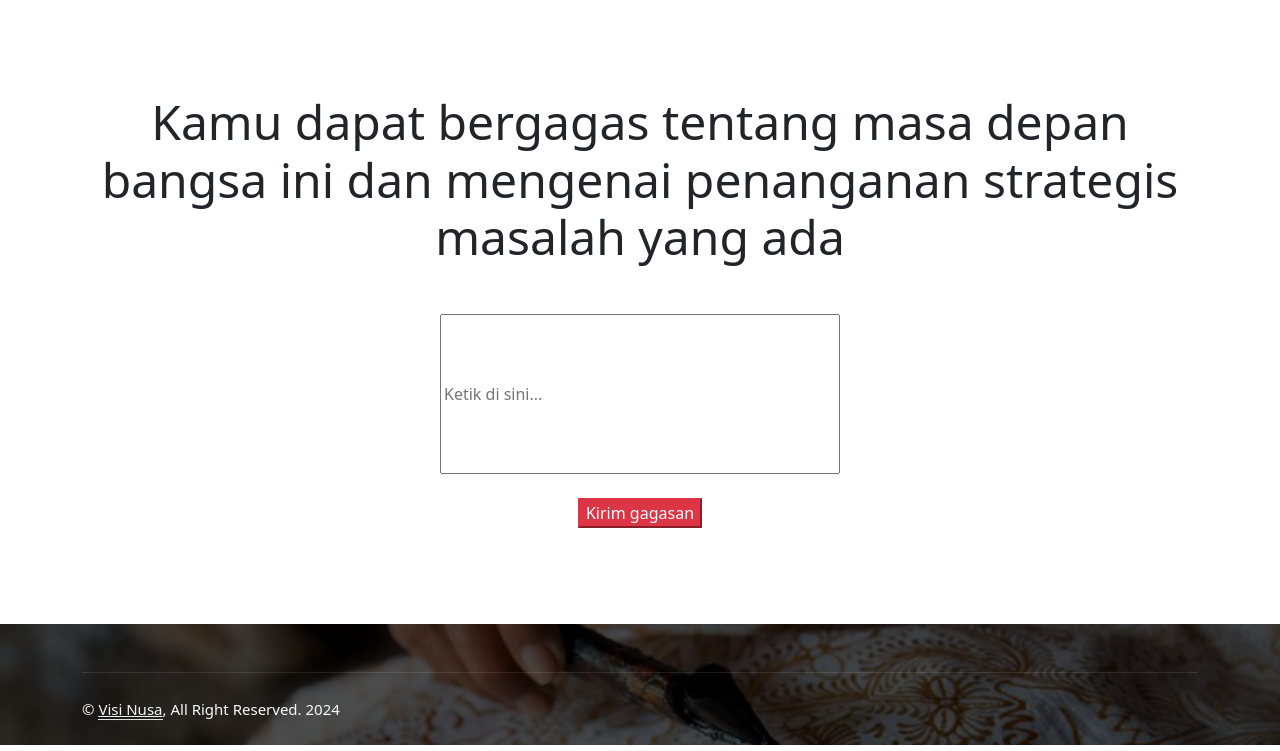
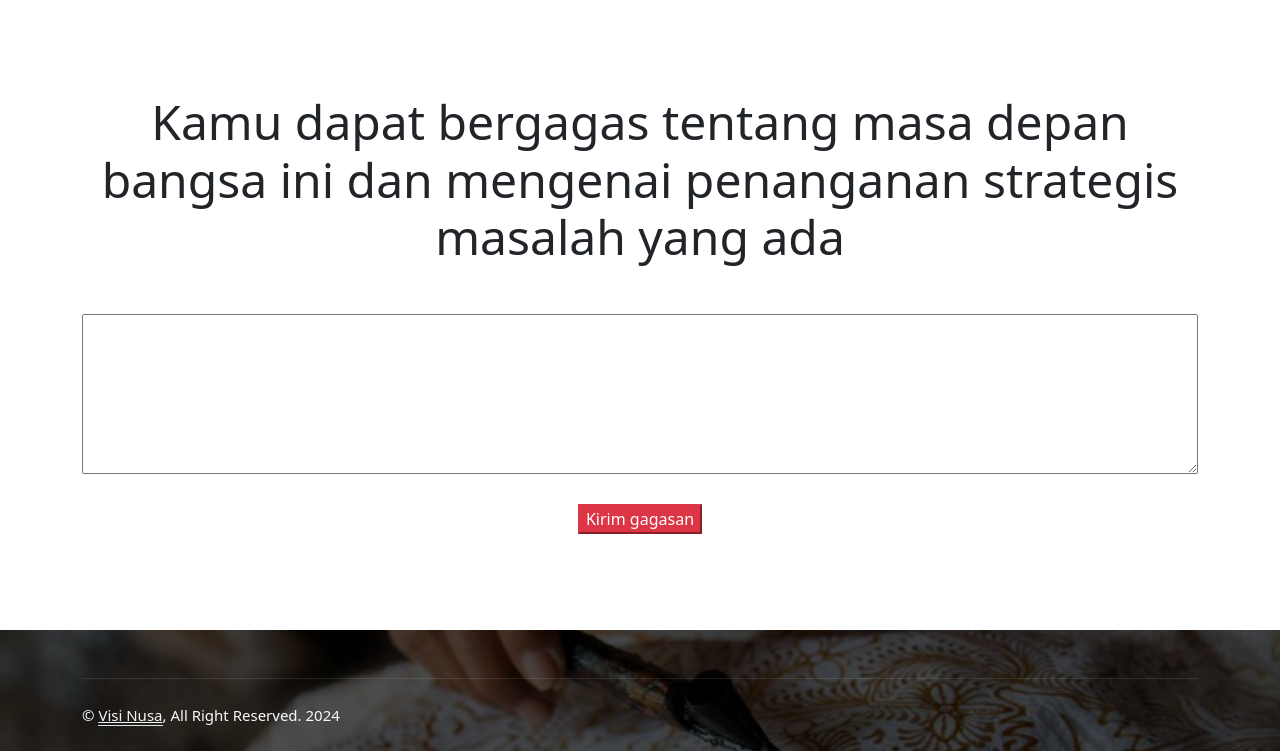
Before and after one commit to jeremi112/VisiNusa, a plain HTML site: page index.html in a window 1280 px wide. Shown: the part 5852-6603 px from the top of the page. Drawn offline with nearby package versions, Linux system fonts and the light colour scheme.

Commit message:
commit 2

```diff
--- a/index.html
+++ b/index.html
@@ -589,14 +589,29 @@
         >
           Kamu dapat bergagas tentang masa depan bangsa ini dan mengenai penanganan strategis masalah yang ada
         </h1>
-        <div style="display: flex;justify-content: center;width: 100%;">
+        <!-- <div style="display: flex;justify-content: center;width: 100%;">
           <form action="/submit" method="post">
             <input style="width: 50vh; height: 20vh;" id="inputText" name="inputText" placeholder="Ketik di sini..." required><br><br>
             <div style="display: flex;justify-content: center;">
               <button type="submit" class="btn-danger">Kirim gagasan</button>
             </div>
         </form>
+        </div> -->
+        <div style="display: flex; justify-content: center; width: 100%;">
+          <form action="/submit" method="post" style="width: 100%;">
+            <textarea
+              style="width: 100%; height: 20vh;"
+              id="inputText"
+              name="inputText"
+              placeholder="Ketik di sini..."
+              required>
+            </textarea><br><br>
+            <div style="display: flex; justify-content: center;">
+              <button type="submit" class="btn-danger">Kirim gagasan</button>
+            </div>
+          </form>
         </div>
+
 
       </div>
     </div>
```
Also changed, not shown: READ-ME.txt.
